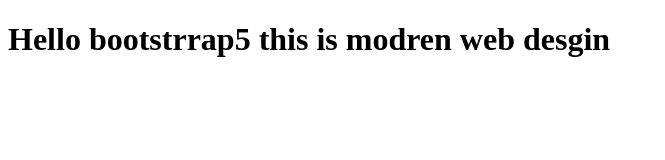
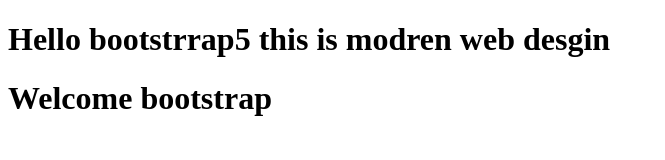
Before and after one commit to mtanveer002/bt5, a plain HTML site: page index.html in a window 1280 px wide. Shown: the whole page, without its empty margins (0-665 px from the left). Drawn offline with Linux system fonts and the light colour scheme.

Commit message:
welcome bt

```diff
--- a/index.html
+++ b/index.html
@@ -6,5 +6,6 @@
   </head>
   <body>
     <h1>Hello bootstrrap5 this is modren web desgin</h1>
+    <h1>Welcome bootstrap</h1>
   </body>
 </html>
```
